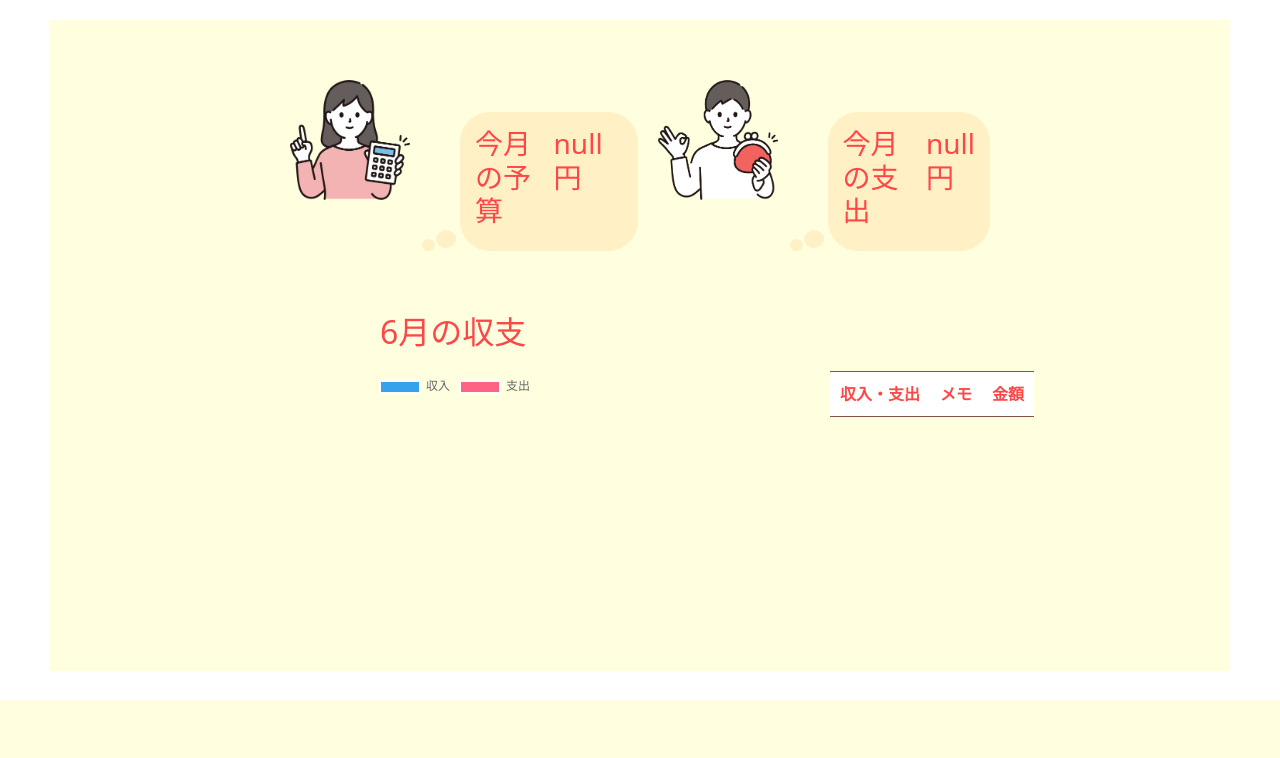
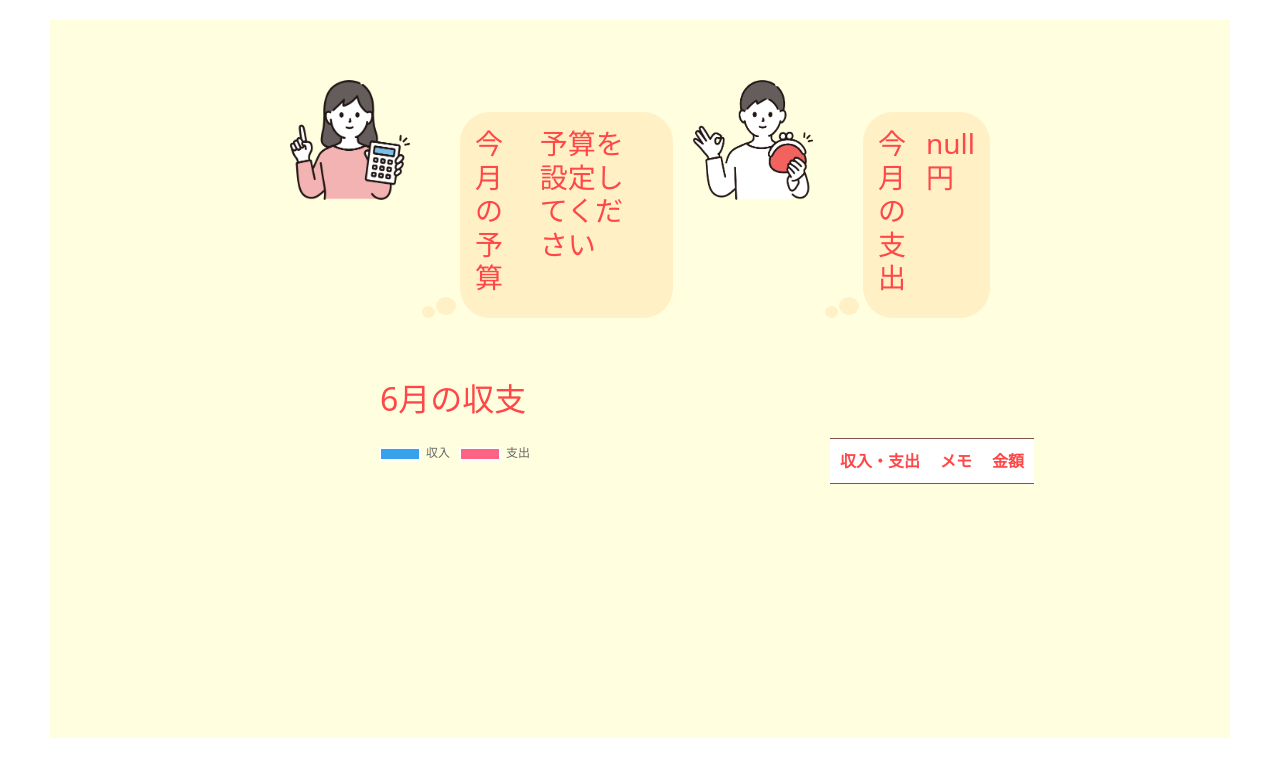
Before and after one commit to konkaisei/e_team, a Spring Boot app: page /albums/budget in a window 1280 px wide. Shown: the part 100-858 px from the top of the page. Before the commit the page ends 800 px from the top, so only its background shows below. Run offline with Spring Boot 4, Linux system fonts and the light colour scheme; lists and menus that the app fills with data are empty; some of the project's set-up classes (security, data sources, template engines, error pages and the like) are left out, and stand-ins take their place; some libraries are stand-ins or nearby versions.

Commit message:
アラート

```diff
--- a/music-management/src/main/resources/templates/album/album-list.html
+++ b/music-management/src/main/resources/templates/album/album-list.html
@@ -8,6 +8,7 @@
     <body>
         <div th:replace="~{layout :: header}"></div>
         <div class="all">
+            <div id="warningMessage" style="color: red;"></div>
         <div style="display: flex;  align-items: center;"class="div1">
             <div style="display: flex; margin: 20px 10px;">
                 <form th:action="@{/budget}" method="get">
@@ -15,7 +16,8 @@
                         <img th:src="@{/img/girl.png}"alt="今月の予算">
                         <div class="balloon4">
                             <h3 style="margin-right: 20px">今月の予算</h3>
-                            <h3 style="margin-right: 20px" th:text="${budget + '円'}">予算表示</h3>
+                            <h3 th:if = "${budget == null}" style="margin-right: 20px" th:text="予算を設定してください">予算表示</h3>
+                            <h3 th:if = "${budget != null}" style="margin-right: 20px" th:text="${budget + '円'}">予算表示</h3>
                         </div>
                     </div>
                 </form>
@@ -85,10 +87,10 @@
         const budget = /*[[${budget}]]*/ 0;
         const chartData = [incomeSum,expenseSum];
 
-        if (expense > budget) {
-            documment.getElementById('warnigMessage').textContent = '⚠ 支出が予算額を上回りました ⚠';
-        }else if(expense > budget * 0.8) {
-            documment.getElementById('warnigMessage').textContent = '⚠ 支出が予算額を上回りそうです！';
+        if (expenseSum > budget) {
+            document.getElementById('warningMessage').textContent = '⚠ 支出が予算額を上回りました ⚠';
+        }else if(expenseSum > budget * 0.8) {
+            document.getElementById('warningMessage').textContent = '⚠ 支出が予算額を上回りそうです！';
         }
      </script>
     <script th:src="@{/js/engurafu.js}"></script>
```
